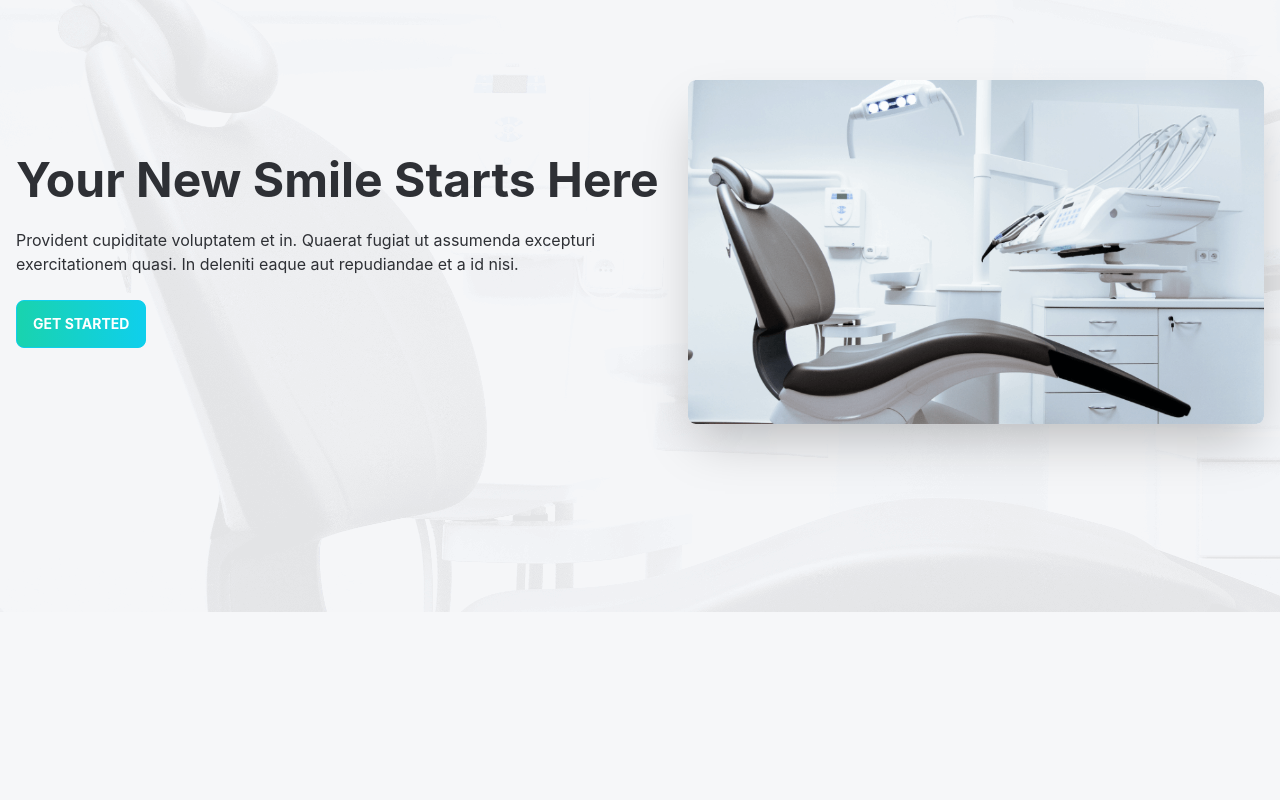
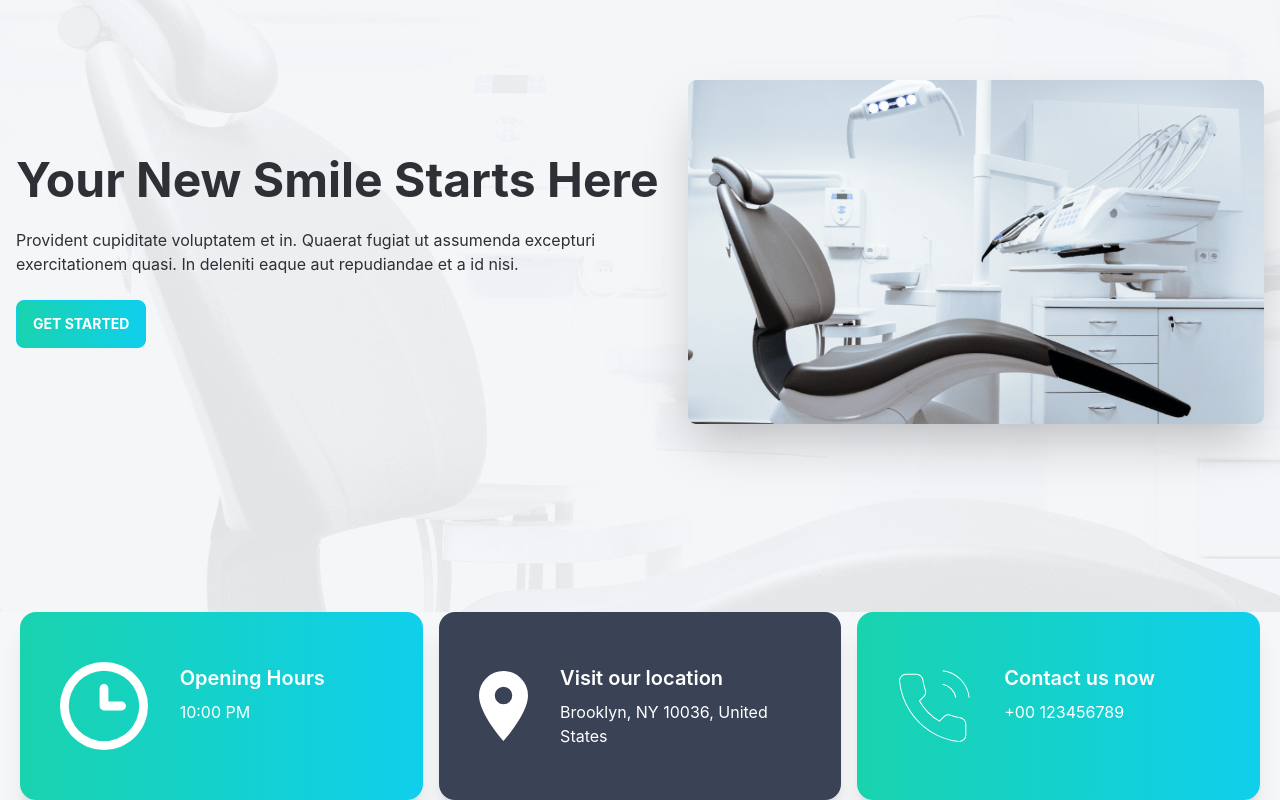
Before and after one commit to nurmdrafi/doctors-portal-client, a React (Create React App) app: page / in a window 1280 px wide. Shown: the part 220-1020 px from the top of the page. Before the commit the page ends 832 px from the top, so only its background shows below. Built offline with nearby package versions, Linux system fonts and the light colour scheme.

Commit message:
info card section added

```diff
--- a/src/Pages/Home/Home.js
+++ b/src/Pages/Home/Home.js
@@ -1,10 +1,13 @@
 import React from "react";
 import Banner from "./Banner";
+import Info from "./Info";
+
 
 const Home = () => {
   return (
     <div>
       <Banner/>
+      <Info/>
     </div>
   );
 };
--- /dev/null
+++ b/src/Pages/Home/Info.js
@@ -0,0 +1,33 @@
+import React from "react";
+import InfoCard from "./InfoCard";
+import clock from "../../assets/icons/clock.svg";
+import marker from "../../assets/icons/marker.svg";
+import phone from "../../assets/icons/phone.svg";
+
+const Info = () => {
+    const info1 = {
+        "img": clock,
+        "cardTitle": "Opening Hours",
+        "details": "10:00 PM"
+    };
+    const info2 = {
+        "img": marker,
+        "cardTitle": "Visit our location",
+        "details": "Brooklyn, NY 10036, United States"
+    };
+    const info3 = {
+        "img": phone,
+        "cardTitle": "Contact us now",
+        "details": "+00 123456789"
+    }
+
+  return (
+    <div className="grid grid-rows-1 md:grid-cols-3 lg:grid-cols-3 gap-4 px-5">
+      <InfoCard bgClass="bg-gradient-to-r from-[#19D3AE] to-[#0FCFEC] hover:from-[#0FCFEC] hover:to-[#19D3AE]" info={info1} />
+      <InfoCard bgClass="bg-accent" info={info2} />
+      <InfoCard bgClass="bg-gradient-to-r from-[#19D3AE] to-[#0FCFEC] hover:from-[#0FCFEC] hover:to-[#19D3AE]" info={info3} />
+    </div>
+  );
+};
+
+export default Info;
--- /dev/null
+++ b/src/Pages/Home/InfoCard.js
@@ -0,0 +1,22 @@
+import React from "react";
+
+const InfoCard = (props) => {
+    const {img, cardTitle, details} = props.info;
+
+  return (
+    <div className={`card lg:card-side shadow-xl p-5 ${props.bgClass}`}>
+      <figure className="lg:pl-5">
+        <img
+          src={img}
+          alt={img}
+        />
+      </figure>
+      <div className="card-body text-white">
+        <h2 className="card-title">{cardTitle}</h2>
+        <p>{details}</p>
+      </div>
+    </div>
+  );
+};
+
+export default InfoCard;
```
